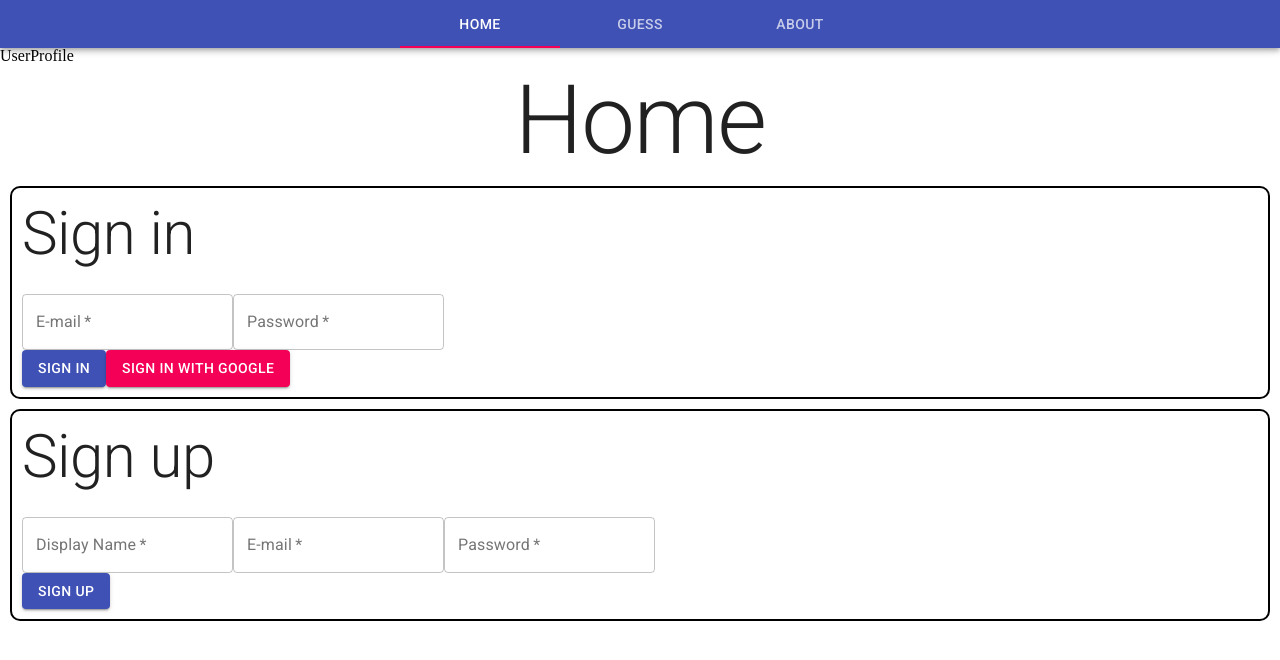
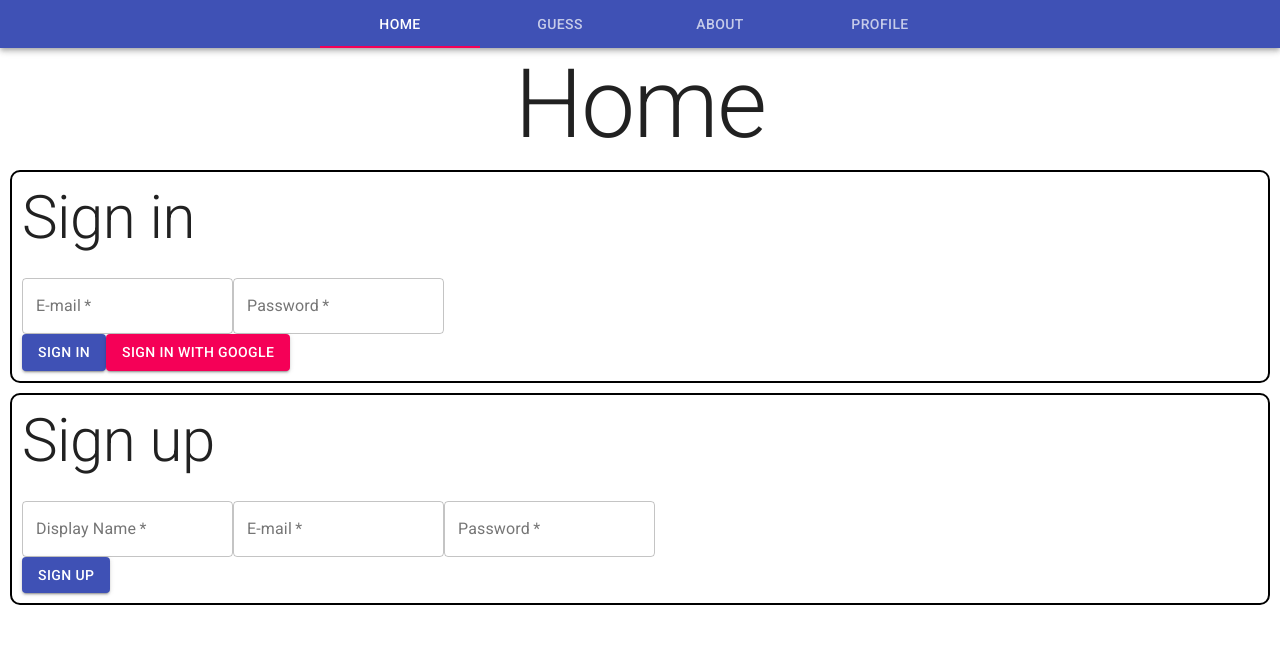
Before and after one commit to SirPotatoIV/babyGamble, a React (Create React App) app: page / in a window 1280 px wide. Shown: the top 660 px of the page. Built offline with nearby package versions, Linux system fonts and the light colour scheme; no server answers; the database is empty.

Commit message:
Switched to the UserProfile component being a tab.

```diff
--- a/src/App.js
+++ b/src/App.js
@@ -17,13 +17,15 @@ function App() {
       <UserProvider>
         <GuessesProvider>
           <Navbar />
-          <UserProfile />
           <Switch>
             <Route path="/about">
               <About />
             </Route>
             <Route path="/guess">
               <Guess />
+            </Route>
+            <Route exact path="/profile">
+              <UserProfile />
             </Route>
             <Route path="/">
               <Home />
--- a/src/components/Navbar/Navbar.js
+++ b/src/components/Navbar/Navbar.js
@@ -1,8 +1,7 @@
 import React, { useState } from 'react';
 import { Link } from 'react-router-dom';
 import AppBar from '@material-ui/core/AppBar';
-// import Button from '@material-ui/core/Button';
-// import Toolbar from '@material-ui/core/Toolbar';
+import Button from '@material-ui/core/Button';
 import Tab from '@material-ui/core/Tab';
 import Tabs from '@material-ui/core/Tabs';
 
@@ -38,6 +37,13 @@ export default function NavBar() {
             to="/about"
             label="About"
           />
+          <Tab
+            onClick={() => handleClick(3)}
+            value={3}
+            component={Link}
+            to="/profile"
+            label="Profile"
+          />
         </Tabs>
       </AppBar>
     </>
```
Also changed, not shown: 1 other file (tests, documents, lock files or other folders).
